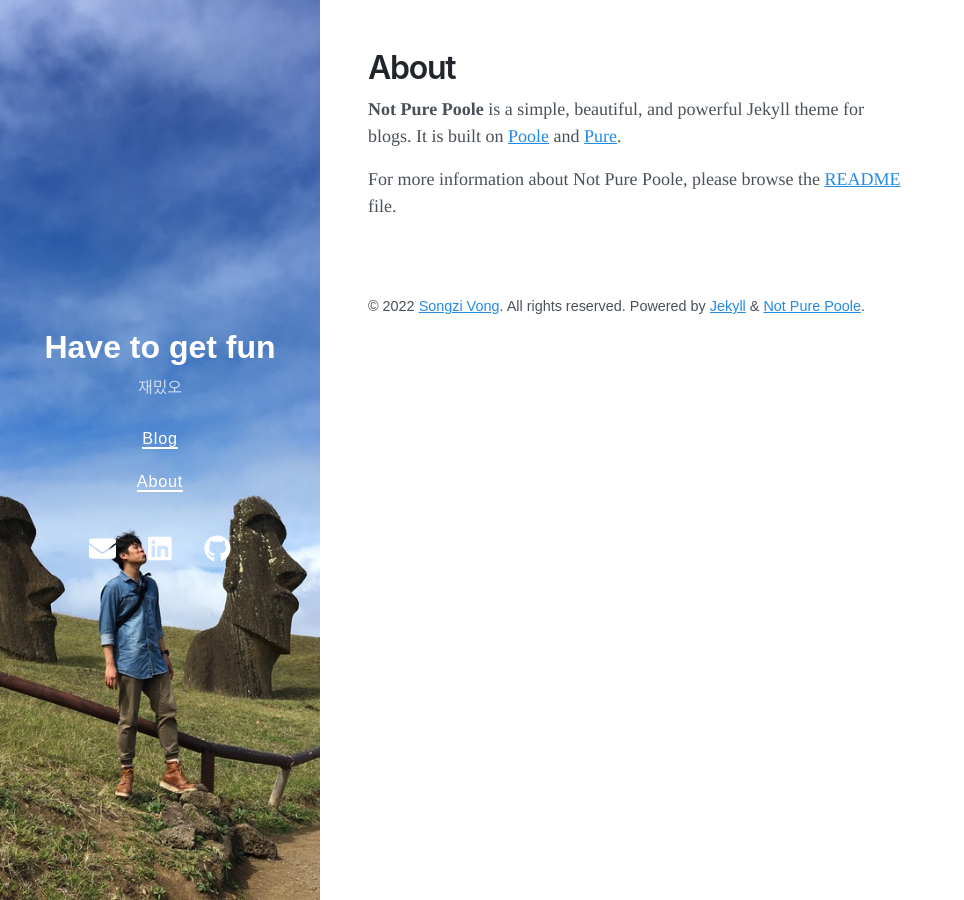
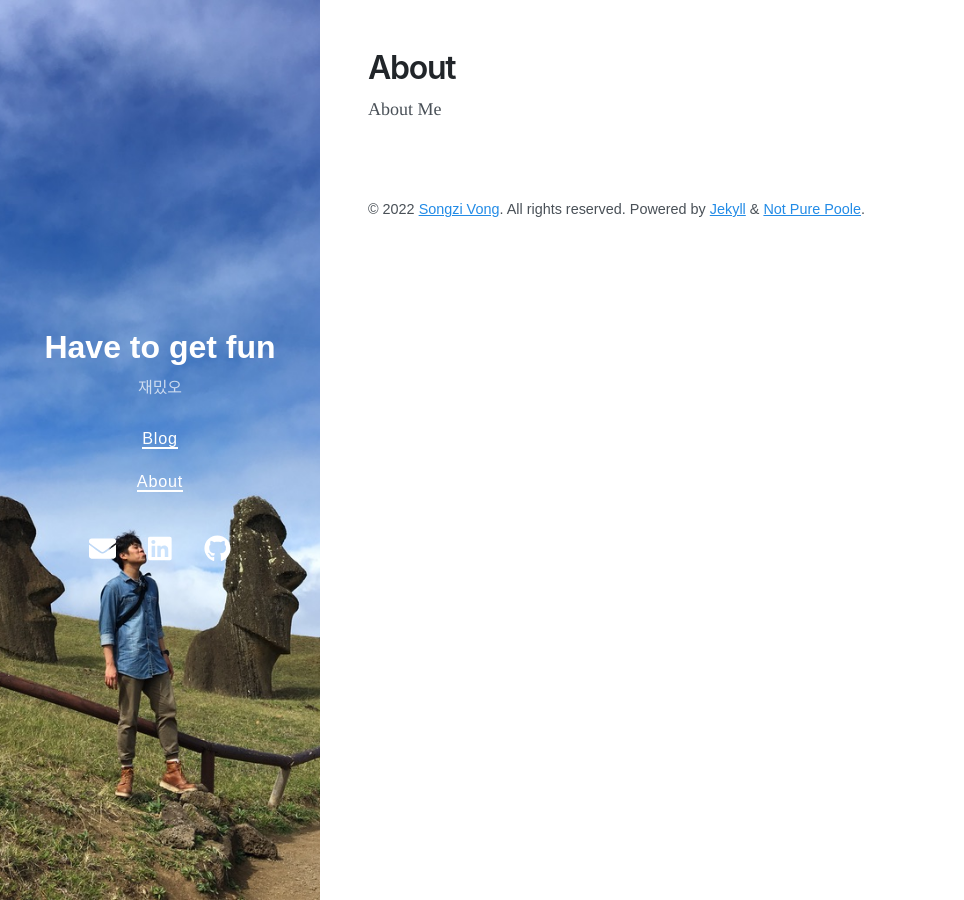
Before and after one commit to LeeJyeon/LeeJyeon.github.io, a Jekyll site: the page built from about.md, in a window 1280 px wide. Shown: the whole page, without its empty margins (0-964 px from the left). Built offline with Jekyll 4.4.1, drawn with Linux system fonts in a browser that asks for light colours; nearby versions of some CDN libraries.

```diff
--- a/about.md
+++ b/about.md
@@ -1,8 +1,7 @@
 ---
 layout: page
 title: About
+permalink: /about/
 ---
 
-**Not Pure Poole** is a simple, beautiful, and powerful Jekyll theme for blogs. It is built on [Poole](https://github.com/poole/poole) and [Pure](https://purecss.io/).
-
-For more information about Not Pure Poole, please browse the [README](https://github.com/vszhub/not-pure-poole) file.
+About Me
```
Also changed, not shown: _posts/2022-08-19-first-post.md (+2 -1 lines).
